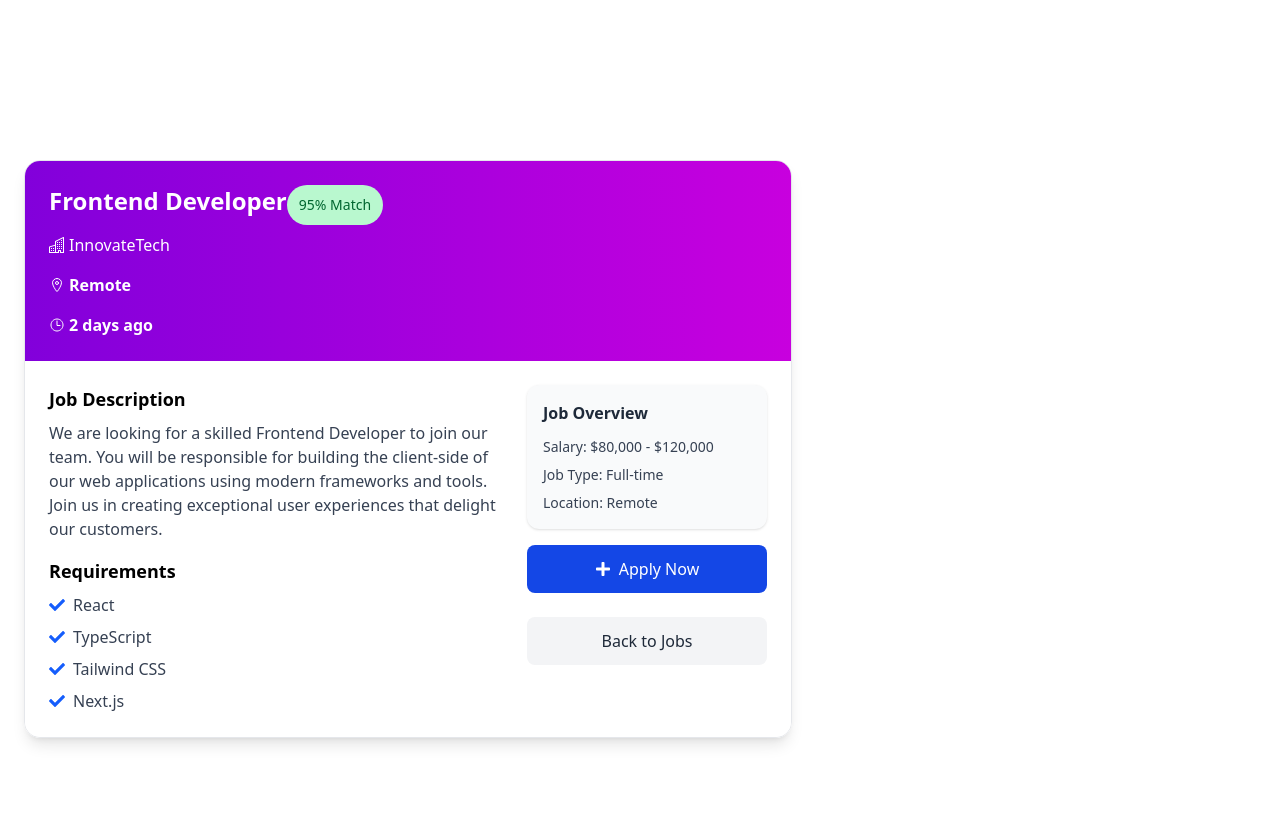
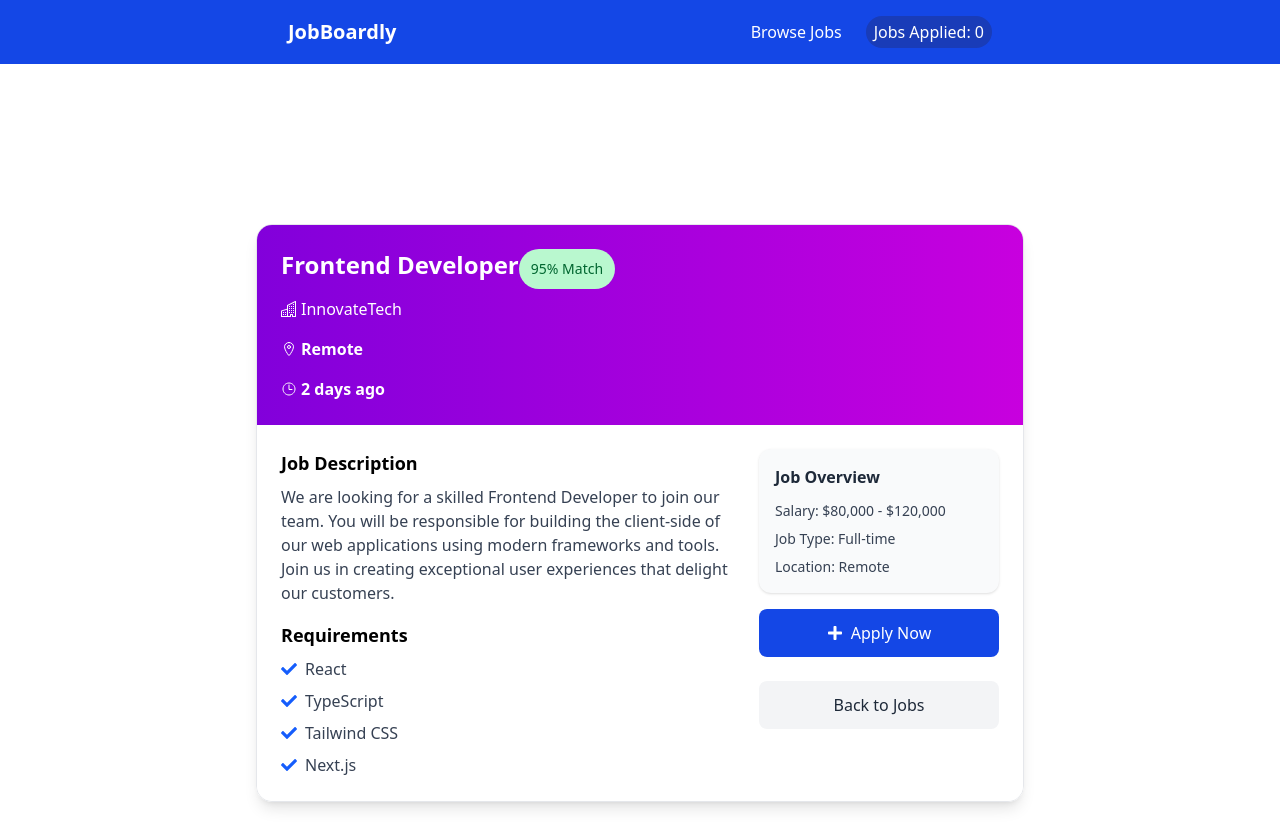
Before and after one commit to vig-tirakapadi18/pattem-job-portal, a React (Vite) app: page /jobs/1 in a window 1280 px wide. Before the commit the page ends 800 px from the top, so only its background shows below. Built offline with nearby package versions, Linux system fonts and the light colour scheme.

Commit message:
created a shared navbar for all pages

```diff
--- a/src/App.tsx
+++ b/src/App.tsx
@@ -3,13 +3,16 @@ import { Route, Routes } from "react-router-dom";
 import Home from "./pages/Home";
 import Jobs from "./pages/Jobs";
 import JobDetail from "./pages/JobDetail";
+import Layout from "./components/layout/Layout";
 
 const App = (): React.JSX.Element => {
   return (
     <Routes>
-      <Route path="/" element={<Home />} />
-      <Route path="/jobs" element={<Jobs />} />
-      <Route path="/jobs/:jobId" element={<JobDetail />} />
+      <Route element={<Layout />}>
+        <Route path="/" element={<Home />} />
+        <Route path="/jobs" element={<Jobs />} />
+        <Route path="/jobs/:jobId" element={<JobDetail />} />
+      </Route>
     </Routes>
   );
 };
--- /dev/null
+++ b/src/components/layout/Layout.tsx
@@ -0,0 +1,21 @@
+import React from "react";
+import { Link, Outlet } from "react-router-dom";
+
+const Layout = (): React.JSX.Element => {
+  return (
+    <div>
+      <nav className="flex h-16 bg-blue-700 text-white items-center justify-between w-full px-4 md:px-72">
+        <span className="font-bold text-xl">JobBoardly</span>
+        <div className="flex items-center gap-2 md:gap-6">
+          <Link to="/jobs">Browse Jobs</Link>
+          <button className="bg-blue-800 px-2 py-1 rounded-full">
+            Jobs Applied: 0
+          </button>
+        </div>
+      </nav>
+      <Outlet />
+    </div>
+  );
+};
+
+export default Layout;
--- a/src/pages/JobDetail.tsx
+++ b/src/pages/JobDetail.tsx
@@ -11,7 +11,7 @@ const JobDetail = (): React.JSX.Element => {
   const currentJob = jobs?.find((job) => job.id === Number(jobId));
 
   return (
-    <div className="max-w-3xl my-6 rounded-2xl overflow-hidden shadow-lg border border-gray-200 md:mt-40 mx-6">
+    <div className="max-w-3xl my-6 rounded-2xl overflow-hidden shadow-lg border border-gray-200 md:mt-40 w-full mx-auto">
       <div className="bg-gradient-to-r from-purple-700 to-fuchsia-600 p-6 text-white flex flex-col sm:flex-row sm:items-center sm:justify-between gap-4">
         <div>
           <div className="flex justify-between">
```
